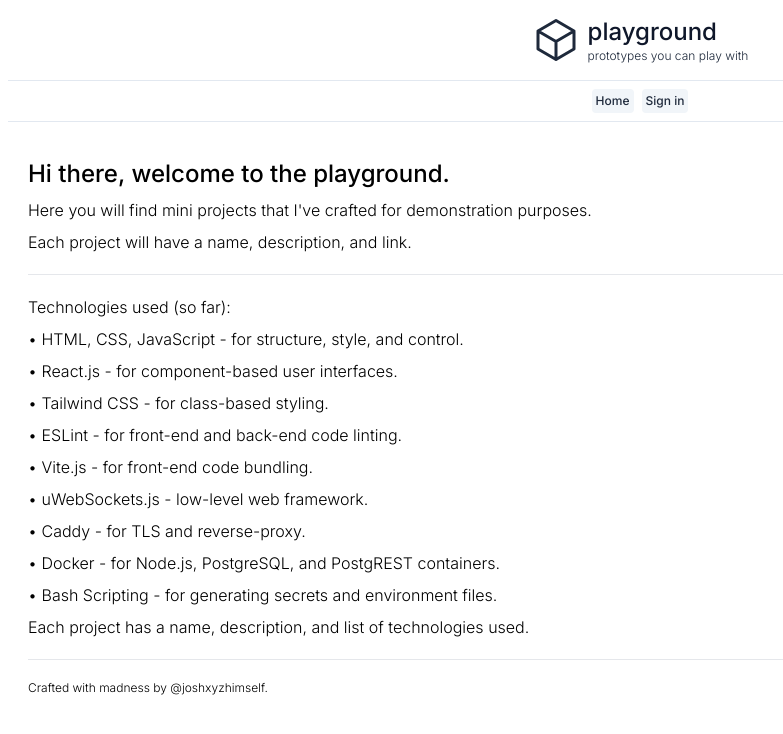
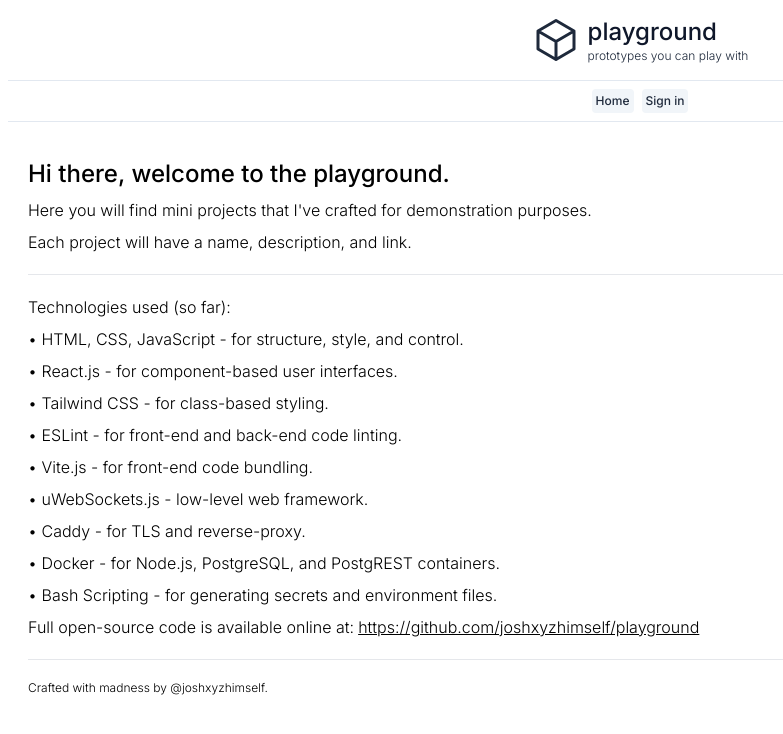
Before and after one commit to joshxyzhimself/playground, a React (Vite) app in the folder client/: page / in a window 1280 px wide. Shown: the top 734 px of the page, without its empty margins (0-783 px from the left). Built offline with nearby package versions, Linux system fonts and the light colour scheme.

Commit message:
add link

```diff
--- a/client/src/pages/Home.jsx
+++ b/client/src/pages/Home.jsx
@@ -1,11 +1,13 @@
 // @ts-check
 
 import React from 'react';
+import Link from '../components/Link';
 
 /**
  * @type {import('./Home').Home}
  */
-export const Home = () => {
+export const Home = (props) => {
+  const { history } = props;
   return (
     <div style={{ padding: 8 }}>
       <div className="p-4">
@@ -52,7 +54,10 @@ export const Home = () => {
           &bull; Bash Scripting - for generating secrets and environment files.
         </div>
         <div className="p-1 text-left text-base font-light">
-          Each project has a name, description, and list of technologies used.
+          Full open-source code is available online at:
+          <Link history={history} className="inline-text p-1 text-left text-base font-light underline" href="https://github.com/joshxyzhimself/playground" target="_blank">
+            https://github.com/joshxyzhimself/playground
+          </Link>
         </div>
         <div className="px-1 py-4">
           <hr />
```
